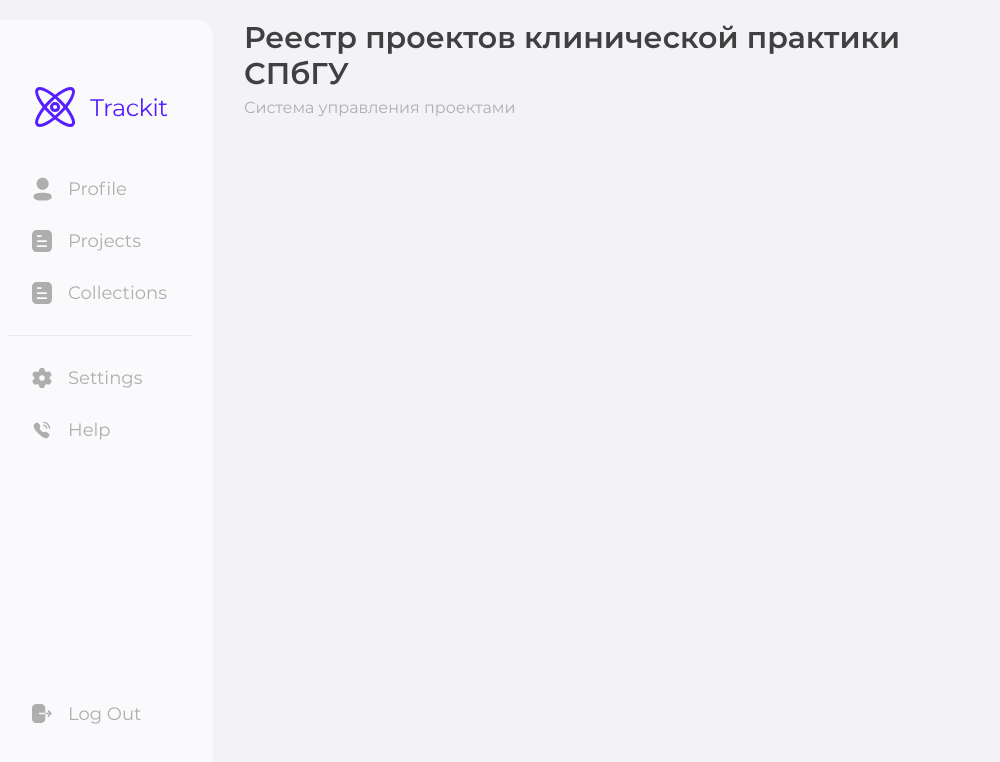
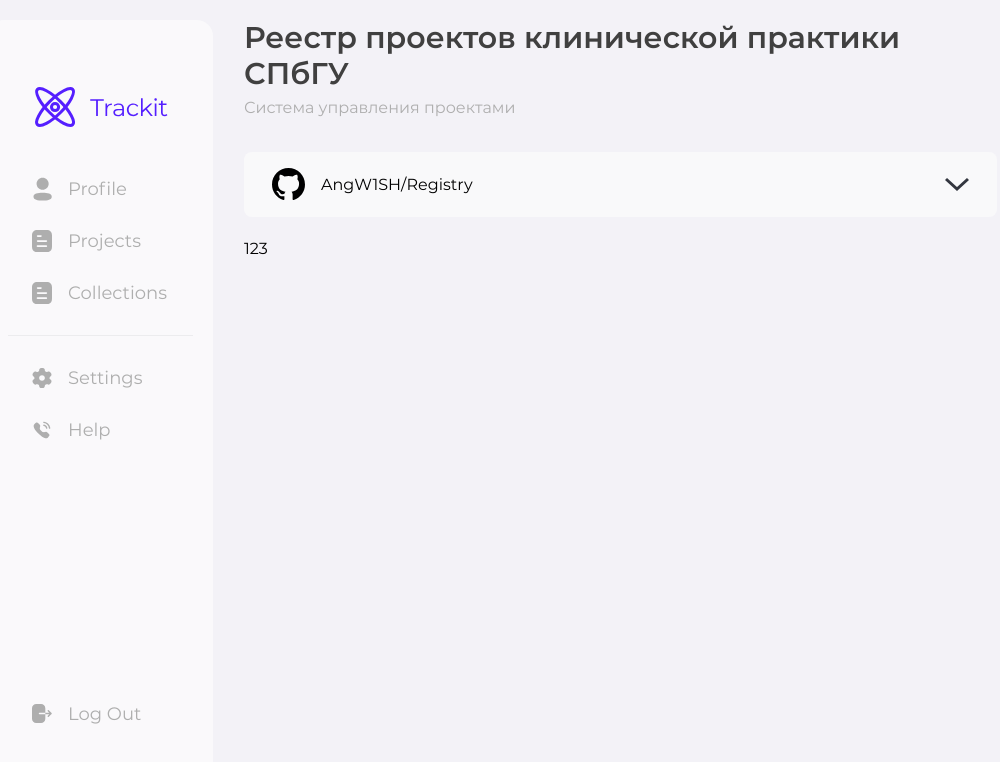
Before and after one commit to AngW1SH/Registry, a React (Vite) app in the folder metric/admin/: page / in a window 1280 px wide. Shown: the top 762 px of the page, without its empty margins (32-1032 px from the left). Built offline with nearby package versions, Linux system fonts and the light colour scheme.

Commit message:
feat: add PlatformMetrics widget It should later support a prop that determines the platform to get all the necessary data from the '/entities/' layer, but for now everything is hardcoded

```diff
--- a/metric/admin/src/pages/Project/ui/ProjectPage.tsx
+++ b/metric/admin/src/pages/Project/ui/ProjectPage.tsx
@@ -1,3 +1,4 @@
+import { PlatformMetrics } from "@/widgets/PlatformMetrics";
 import { ProjectTitle } from "@/widgets/ProjectTitle";
 import { FC } from "react";
 
@@ -10,6 +11,8 @@ const ProjectPage: FC<ProjectPageProps> = () => {
         <ProjectTitle hint={"Система управления проектами"}>
           Реестр проектов клинической практики СПбГУ
         </ProjectTitle>
+        <div className="pt-8"></div>
+        <PlatformMetrics>123</PlatformMetrics>
       </div>
       <div className="min-w-[25%]"></div>
     </div>
--- /dev/null
+++ b/metric/admin/src/shared/ui/Icons/ArrowDown/ArrowDown.tsx
@@ -0,0 +1,14 @@
+import { FC, SVGProps } from "react";
+import GenericIcon from "../Generic/GenericIcon";
+
+interface ArrowDownProps extends SVGProps<SVGSVGElement> {}
+
+const ArrowDown: FC<ArrowDownProps> = (props) => {
+  return (
+    <GenericIcon viewBox="0 0 24 15" style={{ fill: "none" }} {...props}>
+      <path d="M23 2L12 12L0.999999 2" stroke="#33363F" strokeWidth="3" />
+    </GenericIcon>
+  );
+};
+
+export default ArrowDown;
--- /dev/null
+++ b/metric/admin/src/shared/ui/Icons/Github/GithubIcon.tsx
@@ -0,0 +1,18 @@
+import { FC, SVGProps } from "react";
+import GenericIcon from "../Generic/GenericIcon";
+
+interface GithubIconProps extends SVGProps<SVGSVGElement> {}
+
+const GithubIcon: FC<GithubIconProps> = (props) => {
+  return (
+    <GenericIcon viewBox="0 0 34 33" {...props}>
+      <path
+        fillRule="evenodd"
+        clipRule="evenodd"
+        d="M17 0C7.6075 0 0 7.57051 0 16.9173C0 24.4033 4.86625 30.7261 11.6237 32.9677C12.4738 33.1157 12.7925 32.6082 12.7925 32.1641C12.7925 31.7623 12.7713 30.4301 12.7713 29.0133C8.5 29.7957 7.395 27.9771 7.055 27.0255C6.86375 26.5391 6.035 25.0377 5.3125 24.6359C4.7175 24.3187 3.8675 23.5363 5.29125 23.5151C6.63 23.494 7.58625 24.7416 7.905 25.2491C9.435 27.8079 11.8787 27.0889 12.8563 26.6448C13.005 25.5452 13.4513 24.8051 13.94 24.3821C10.1575 23.9592 6.205 22.5001 6.205 16.0292C6.205 14.1894 6.86375 12.6669 7.9475 11.4826C7.7775 11.0597 7.1825 9.32569 8.1175 6.99955C8.1175 6.99955 9.54125 6.55547 12.7925 8.73358C14.1525 8.35294 15.5975 8.16262 17.0425 8.16262C18.4875 8.16262 19.9325 8.35294 21.2925 8.73358C24.5438 6.53433 25.9675 6.99955 25.9675 6.99955C26.9025 9.32569 26.3075 11.0597 26.1375 11.4826C27.2213 12.6669 27.88 14.1683 27.88 16.0292C27.88 22.5212 23.9062 23.9592 20.1238 24.3821C20.74 24.9108 21.2712 25.9258 21.2712 27.5118C21.2712 29.7745 21.25 31.5931 21.25 32.1641C21.25 32.6082 21.5688 33.1369 22.4188 32.9677C29.1338 30.7261 34 24.3821 34 16.9173C34 7.57051 26.3925 0 17 0Z"
+      />
+    </GenericIcon>
+  );
+};
+
+export default GithubIcon;
--- a/metric/admin/src/shared/ui/Icons/index.ts
+++ b/metric/admin/src/shared/ui/Icons/index.ts
@@ -4,6 +4,8 @@ import WalletIcon from "./WalletIcon/WalletIcon";
 import SettingsIcon from "./Settings/SettingsIcon";
 import CallIcon from "./Call/CallIcon";
 import LogoutIcon from "./Logout/LogoutIcon";
+import GithubIcon from "./Github/GithubIcon";
+import ArrowDown from "./ArrowDown/ArrowDown";
 
 export {
   ProfileIcon,
@@ -12,4 +14,6 @@ export {
   SettingsIcon,
   CallIcon,
   LogoutIcon,
+  GithubIcon,
+  ArrowDown,
 };
--- a/metric/admin/src/shared/ui/ToggleOpen/ToggleOpen.tsx
+++ b/metric/admin/src/shared/ui/ToggleOpen/ToggleOpen.tsx
@@ -1,17 +1,26 @@
 "use client";
 import { useToggleOpen } from "@/shared/hooks/useToggleOpen";
-import { FC, ReactNode, useRef } from "react";
+import { FC, ReactNode, useEffect, useRef } from "react";
 import { Transition, TransitionStatus } from "react-transition-group";
 
 interface ToggleOpenProps {
   triggerElement: ReactNode;
   children: ReactNode;
+  callback?: (opened: boolean) => void;
 }
 
-const ToggleOpen: FC<ToggleOpenProps> = ({ triggerElement, children }) => {
+const ToggleOpen: FC<ToggleOpenProps> = ({
+  triggerElement,
+  children,
+  callback,
+}) => {
   const ref = useRef<HTMLDivElement>(null);
 
   const { opened, toggleOpened, styles } = useToggleOpen(ref, children);
+
+  useEffect(() => {
+    if (callback) callback(opened);
+  }, [opened]);
 
   return (
     <Transition in={opened} timeout={150}>
@@ -21,10 +30,7 @@ const ToggleOpen: FC<ToggleOpenProps> = ({ triggerElement, children }) => {
             state == "entered" ? "overflow-visible" : "overflow-hidden"
           }`}
         >
-          <div
-            onClick={toggleOpened}
-            className="relative cursor-pointer bg-white"
-          >
+          <div onClick={toggleOpened} className="relative cursor-pointer">
             {triggerElement}
           </div>
           <div
--- /dev/null
+++ b/metric/admin/src/widgets/PlatformMetrics/index.ts
@@ -0,0 +1,3 @@
+import PlatformMetrics from "./ui/PlatformMetrics";
+
+export { PlatformMetrics };
--- /dev/null
+++ b/metric/admin/src/widgets/PlatformMetrics/ui/PlatformMetrics.tsx
@@ -0,0 +1,22 @@
+import ToggleOpen from "@/shared/ui/ToggleOpen/ToggleOpen";
+import { FC, ReactNode, useState } from "react";
+import PlatformTitle from "./PlatformTitle";
+
+interface PlatformMetricsProps {
+  children: ReactNode;
+}
+
+const PlatformMetrics: FC<PlatformMetricsProps> = ({ children }) => {
+  const [isOpened, setOpened] = useState(true);
+
+  return (
+    <ToggleOpen
+      callback={setOpened}
+      triggerElement={<PlatformTitle opened={isOpened} />}
+    >
+      <div className="pt-5">{children}</div>
+    </ToggleOpen>
+  );
+};
+
+export default PlatformMetrics;
--- /dev/null
+++ b/metric/admin/src/widgets/PlatformMetrics/ui/PlatformTitle.tsx
@@ -0,0 +1,22 @@
+import { ArrowDown, GithubIcon } from "@/shared/ui/Icons";
+import { TextWithIcon } from "@/shared/ui/TextWithIcon";
+import { FC } from "react";
+
+interface PlatformTitleProps {
+  opened?: boolean;
+}
+
+const PlatformTitle: FC<PlatformTitleProps> = ({ opened = true }) => {
+  return (
+    <div className="flex items-center justify-between px-7 py-4 rounded-lg bg-background">
+      <TextWithIcon size={33} icon={<GithubIcon />}>
+        AngW1SH/Registry
+      </TextWithIcon>
+      <div className={`transition-transform ${opened ? "" : "rotate-180"}`}>
+        <ArrowDown height="15" width="24" />
+      </div>
+    </div>
+  );
+};
+
+export default PlatformTitle;
```
Also changed, not shown: metric/admin/public/Icon.svg (added), metric/admin/public/arrow-down.svg (added).
